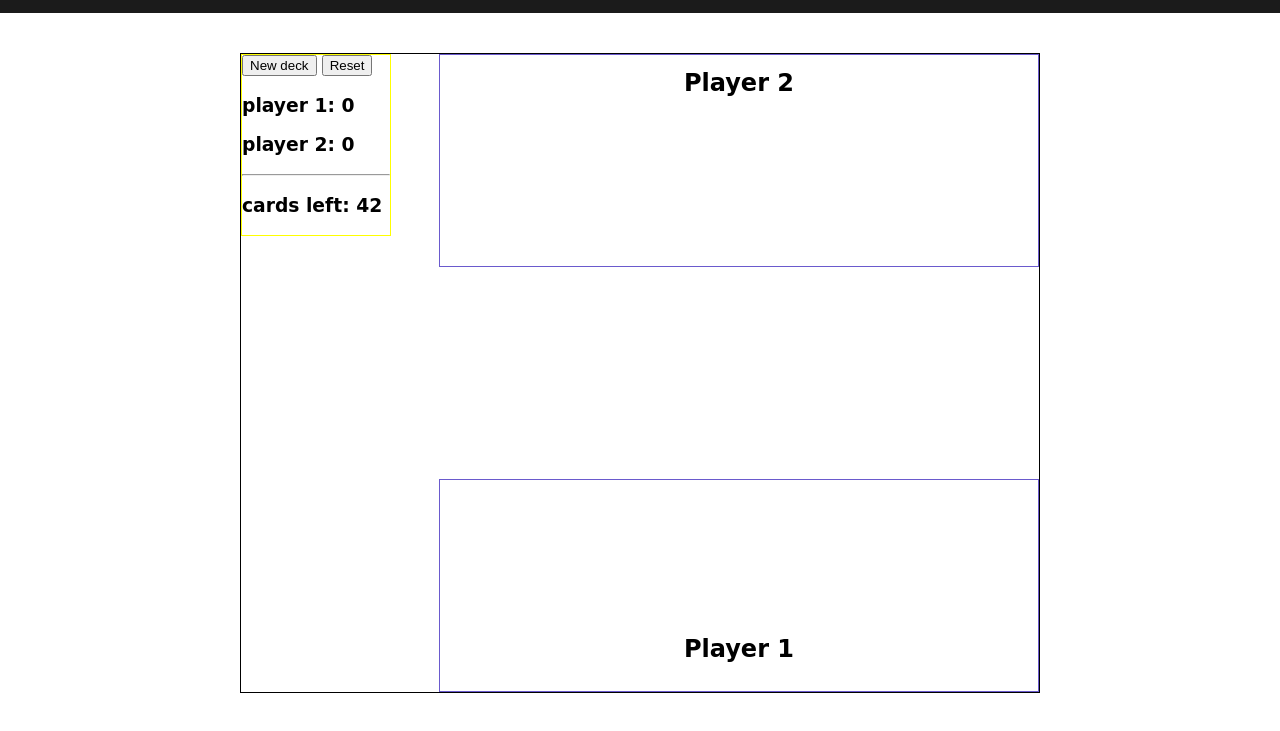
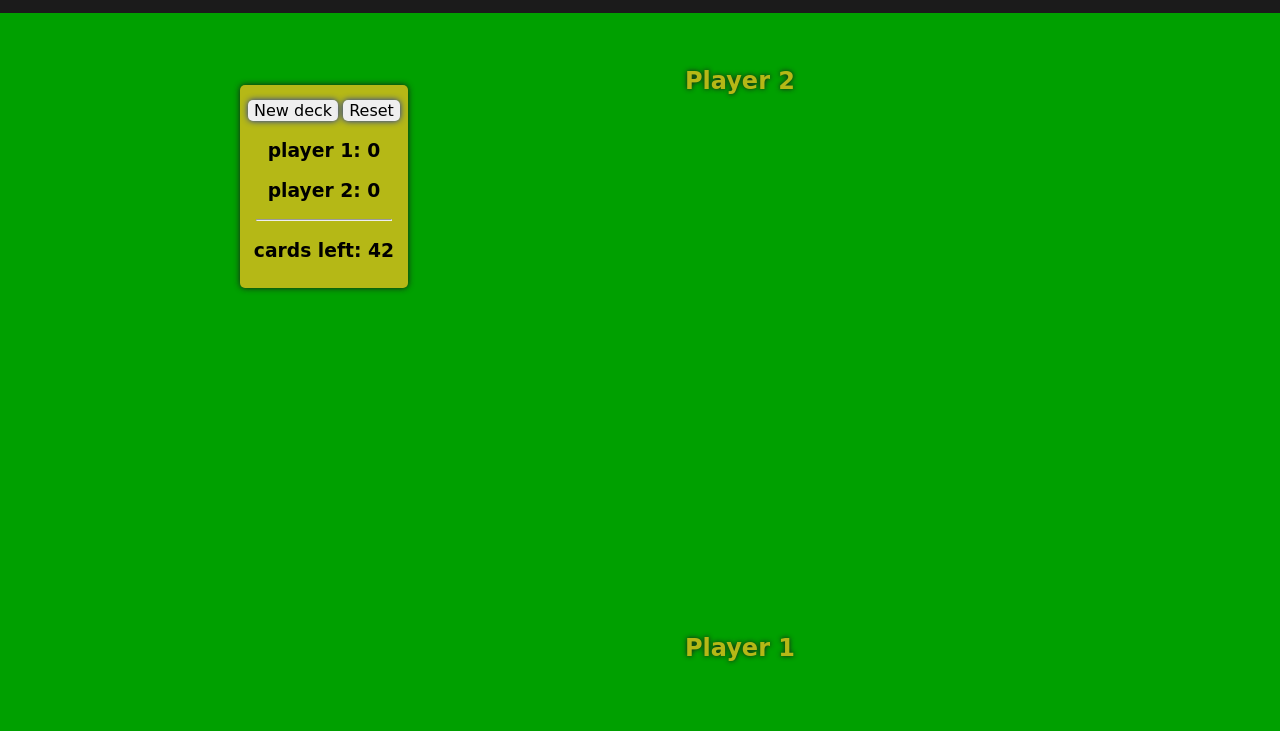
Before and after one commit to AlishaSo/three-and-two-game, a website built with Parcel: page index.html in a window 1280 px wide. Shown: the part 57-788 px from the top of the page. Built offline with nearby package versions, Linux system fonts and the light colour scheme; no server answers; a web font is replaced by a local one.

Commit message:
Style sidebar, buttons, and player's names

```diff
--- a/styles.css
+++ b/styles.css
@@ -9,6 +9,8 @@ body {
   padding: 0;
   min-height: 100vh;
   font-family: 'Arima Madurai', cursive;
+  font-size: 1rem;
+  background-color: #00A000;
 }
 
 header {
@@ -30,13 +32,33 @@ h1 {
   margin: 5vh auto;
   display: flex;
   justify-content: space-between;
-  border: 1px solid black;
+  /* border: 1px solid black; */
 }
 
 #sidebar {
-  min-width: 150px;
+  min-width: 160px;
   height: 50%;
-  border: 1px solid yellow;
+  /* border: 1px solid #B5B816; */
+  background-color: #B5B816;
+  border-radius: 5px;
+  padding: .95em .5em .5em;
+  margin-top: 2em;
+  box-shadow: 0 0 6px #1b1b1b;
+  text-align: center;
+}
+
+.btn {
+  border: 0;
+  border-radius: 5px;
+  font-family: inherit;
+  font-size: 1rem;
+  box-shadow: 0 0 6px #1629B8;
+  cursor: pointer;
+}
+
+hr {
+  width: 90%;
+  color: #1b1b1b;
 }
 
 main {
@@ -49,6 +71,8 @@ main {
 
 .player-name {
   text-align: center;
+  color: #B5B816;
+  text-shadow: 0 0 5px #1b1b1b;
 }
 
 .card {
@@ -68,7 +92,7 @@ img {
 #player2-side {
   width: 100%;
   height: 33.33%;
-  border: 1px solid slateblue;
+  /* border: 1px solid slateblue; */
 }
 
 .player-name {
@@ -80,7 +104,6 @@ img {
 #player2-cards {
   width: 100%;
   display: flex;
-  align-items: center;
   justify-content: space-between;
   /* border: 1px solid red; */
 }
```
